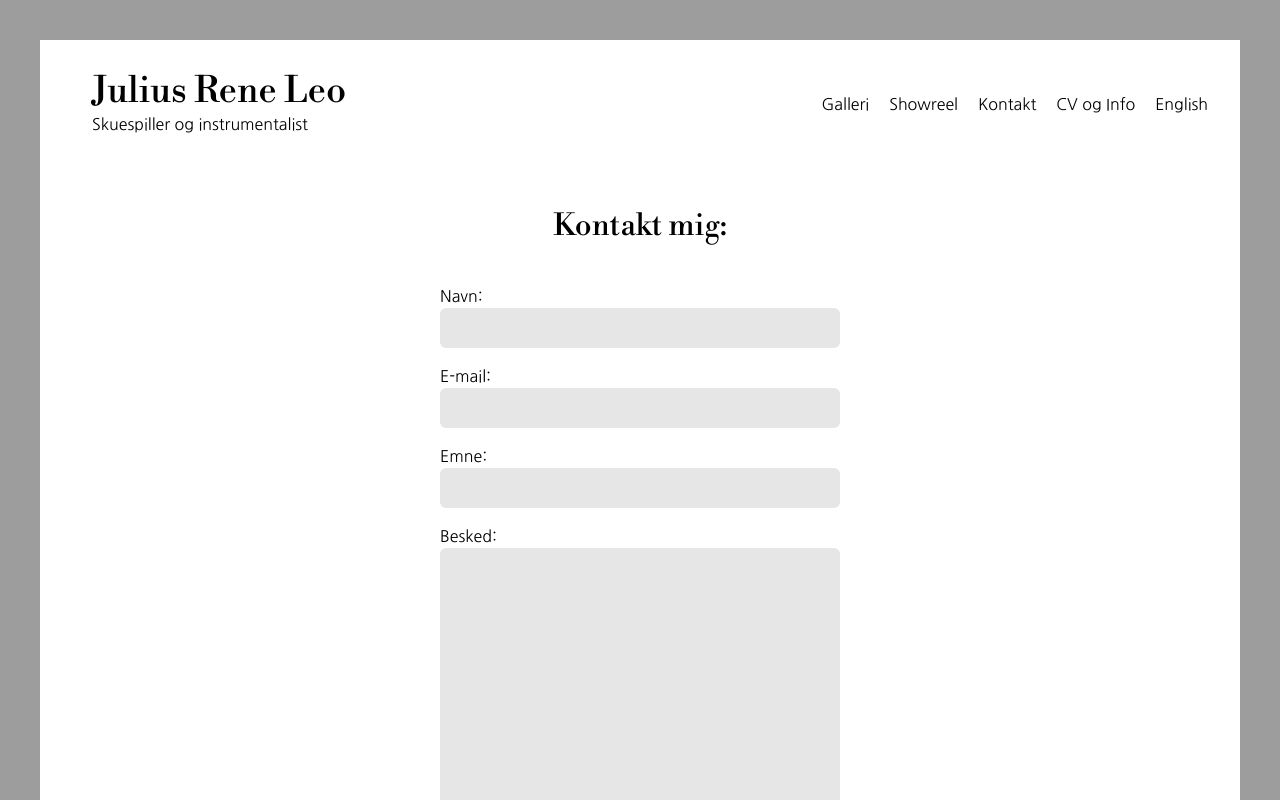
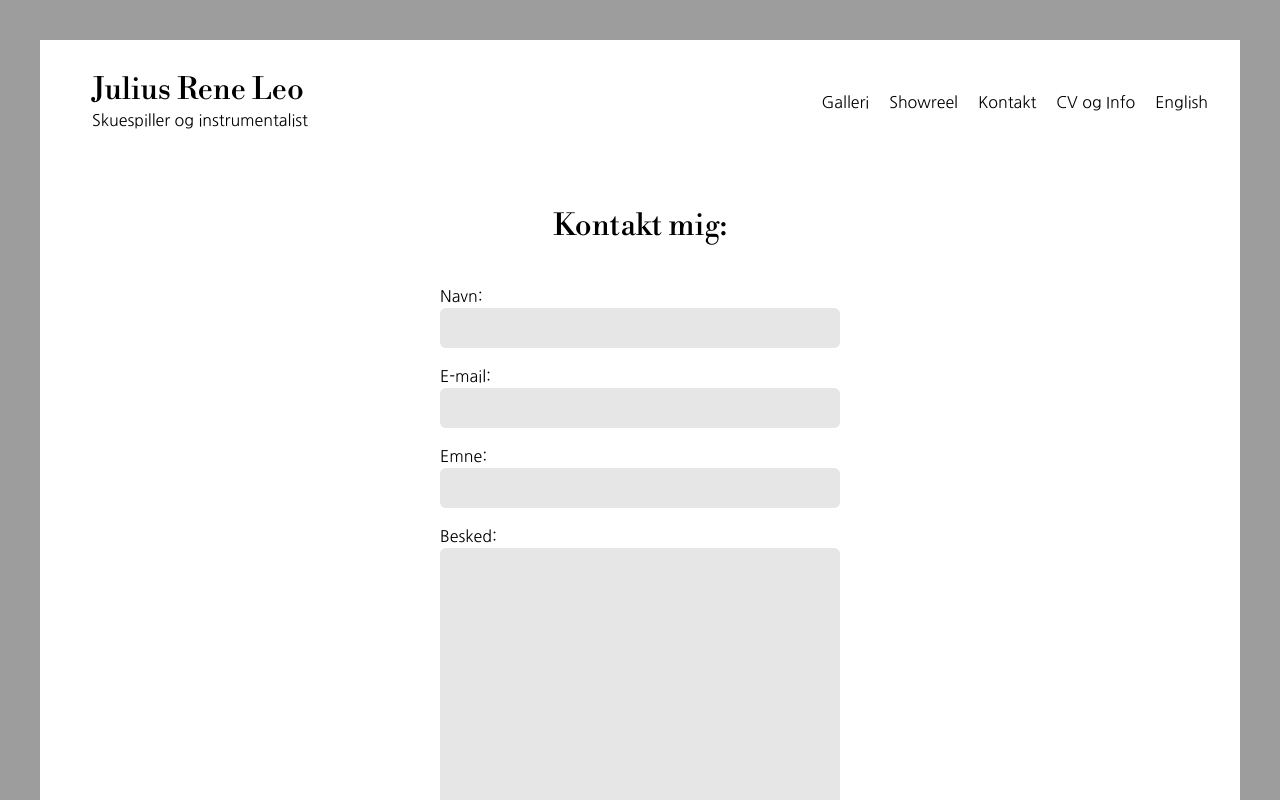
Before and after one commit to Claudiu-Ionel/rene-website, a Next.js app: page /Contact in a window 1280 px wide. Shown: the top 800 px of the page. Built offline with nearby package versions, Linux system fonts and the light colour scheme.

Commit message:
changed text size in navbar

```diff
--- a/app/Components/Nav.js
+++ b/app/Components/Nav.js
@@ -46,7 +46,7 @@ export default function Nav({ setSidebarOpen, sidebarOpen }) {
         className={`hidden md:flex justify-between px-10 font-secondary relative z-10 top-0 sm:px-6 `}
       >
         <div className="px-5 py-2 flex flex-col justify-center sm:px-0 sm:py-0">
-          <h1 className="text-2xl font-primary sm:text-xl">
+          <h1 className="text-2xl font-primary md:text-xl sm:text-xl">
             <Link href="/">Julius Rene Leo</Link>
           </h1>
         </div>
@@ -85,7 +85,7 @@ export default function Nav({ setSidebarOpen, sidebarOpen }) {
         className={`w-nav flex justify-between px-8 py-6 font-secondary absolute z-10 top-[40px] left-[40px]`}
       >
         <div className="px-5 py-2">
-          <h1 className="text-4xl font-primary sm:text-xl">
+          <h1 className="text-3xl font-primary sm:text-xl">
             <Link href="/">Julius Rene Leo</Link>
           </h1>
           <h3>
--- a/app/page.js
+++ b/app/page.js
@@ -17,7 +17,7 @@ export default function Home() {
           modalImageGallery={modalImageGallery}
         />
       )}
-      <section className="bg-hero-image w-full h-[905px] bg-cover bg-no-repeat bg-fixed bg-top"></section>
+      <section className="bg-hero-image w-full h-[905px] bg-cover bg-no-repeat bg-fixed bg-top md:h-[700px] md:bg-center sm:h-[550px]"></section>
       <Gallery
         setModalOpen={setImageModalOpen}
         setImgIdx={setImgIdx}
```
